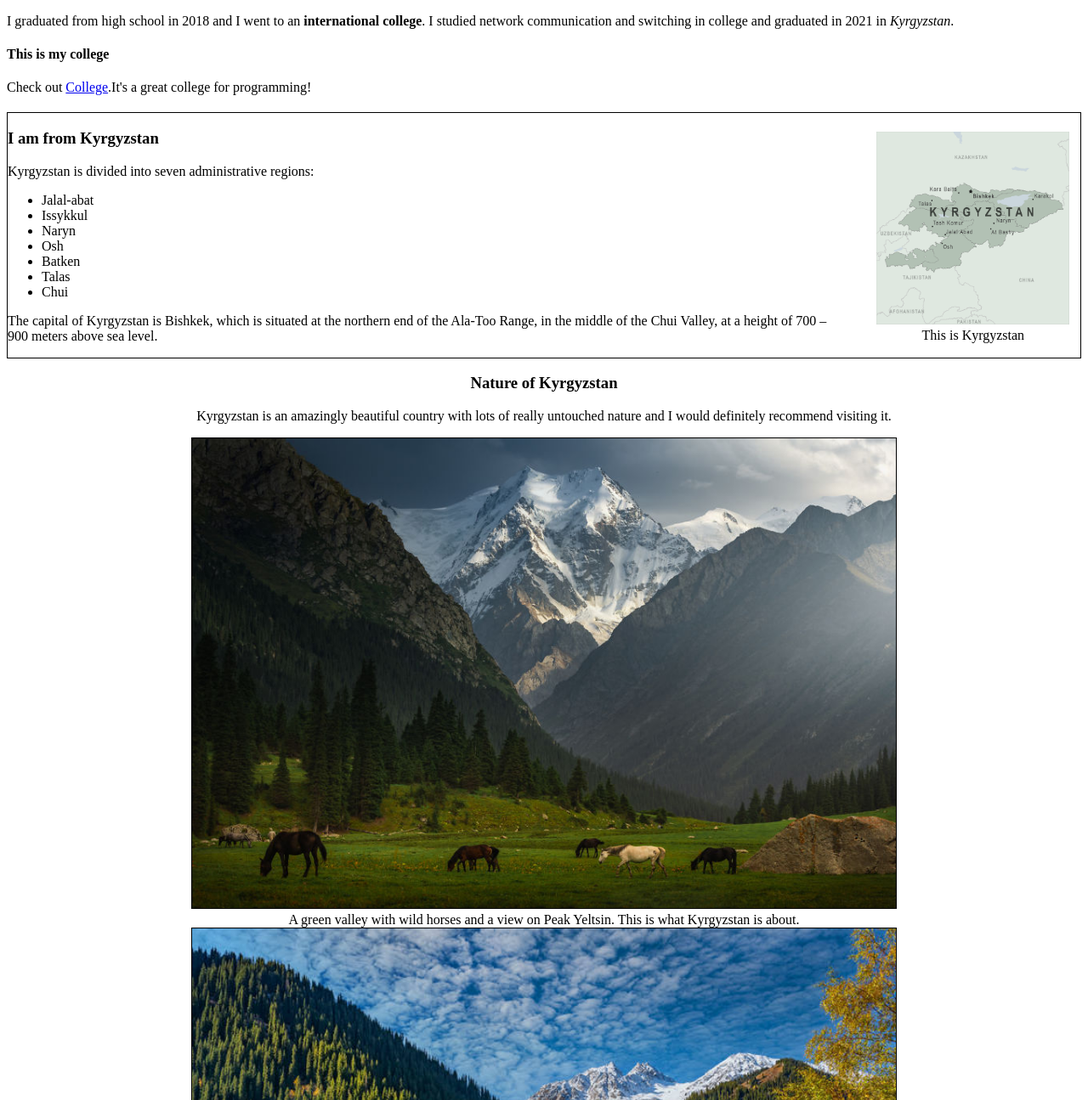
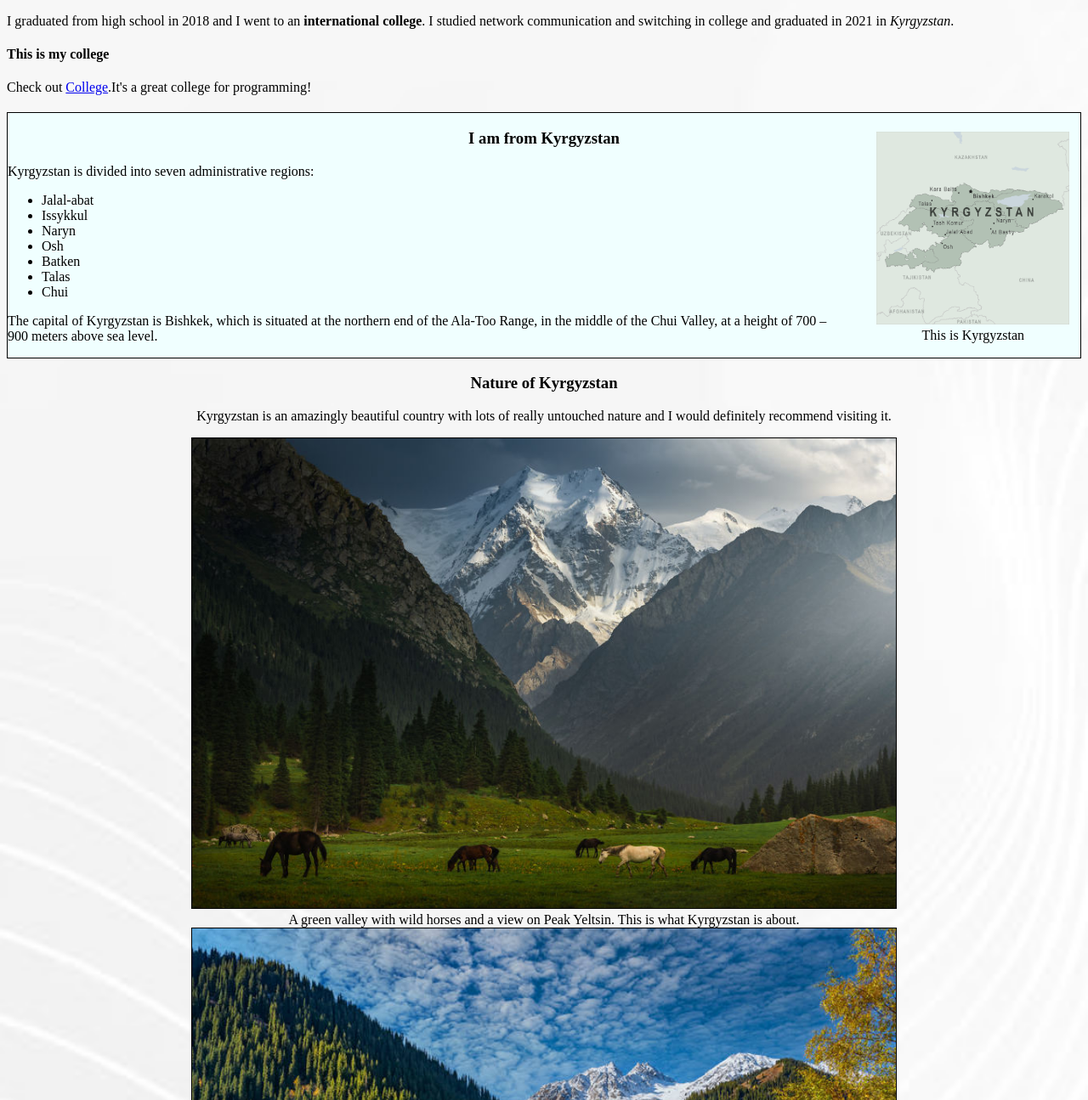
Before and after one commit to Eabdrazakov/Independent-project2, a plain HTML site: page index.html in a window 1280 px wide. Shown: the part 325-1620 px from the top of the page at 85% size. Drawn offline with Linux system fonts and the light colour scheme.

Commit message:
Add background

```diff
--- a/css/styles.css
+++ b/css/styles.css
@@ -1,3 +1,10 @@
+body {
+    background-image: url(./back.jpg);
+    background-size: cover;
+    background-position: center center;
+    background-repeat: no-repeat;
+}
+
 #main {
     text-align: center;
 }
@@ -38,6 +45,11 @@
 .div2 {
     border: 1px solid black;
     margin-top: 20px;
+    background-color: azure;
+}
+
+.div2 h3 {
+    text-align: center;
 }
 
 .class3 {
@@ -49,6 +61,11 @@
 .class3 img {
     width: 70%;
     border: 1px solid black;
+    margin-bottom: 20px;
+}
+
+.class3 figcaption {
+    margin-top: -20px;
 }
 
 .div3 {
@@ -73,6 +90,7 @@
 .class5 {
     background-color: white;
     border: 1px solid black;
+    background-color: aliceblue;
 }
 
 .class5 h3 {
```
Also changed, not shown: css/back.jpg (added).
